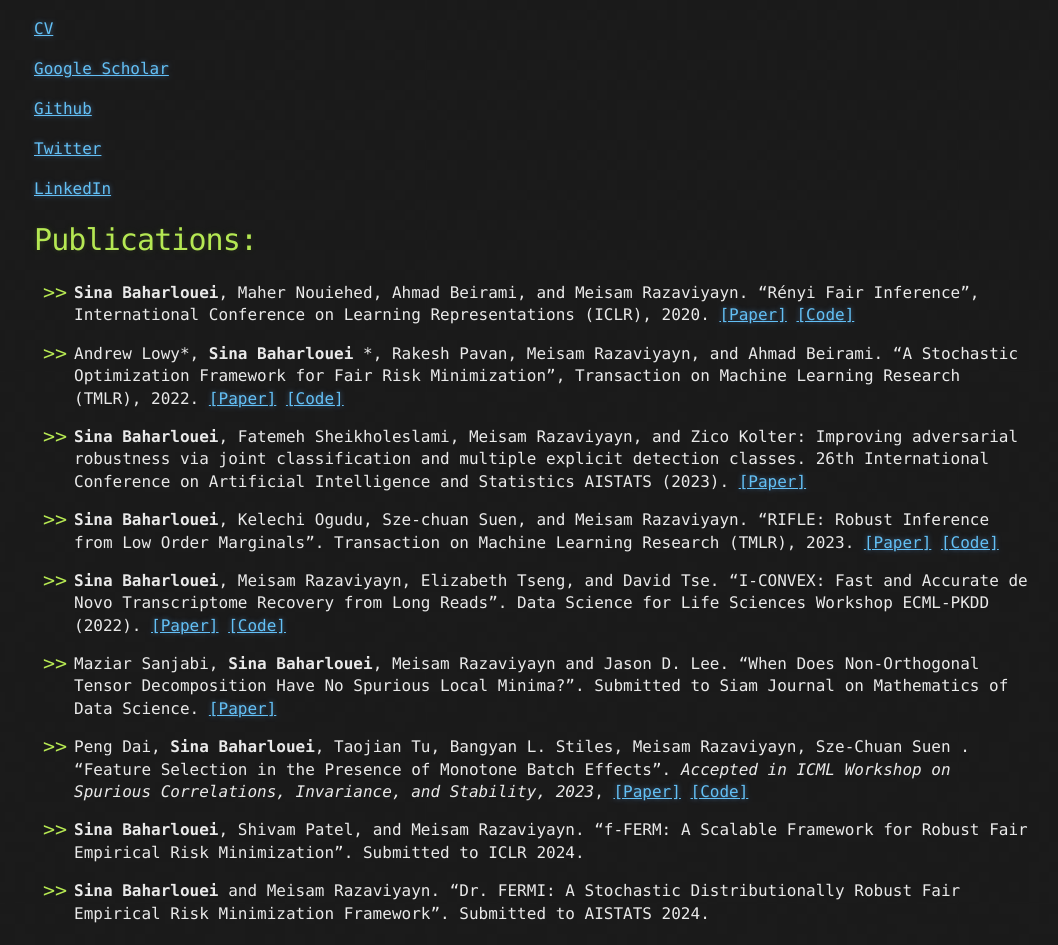
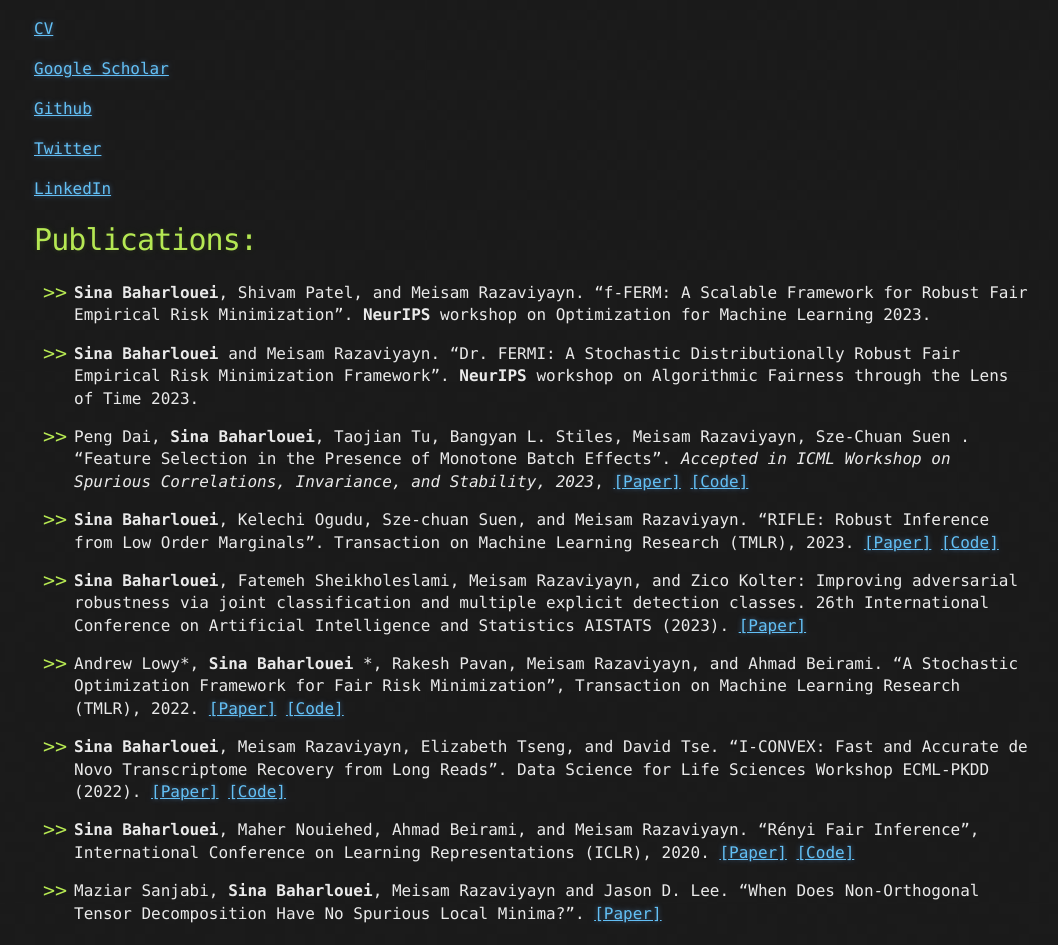
Before and after one commit to sinaBaharlouei/SinaBhr.github.io, a Jekyll site: the page built from index.md, in a window 1280 px wide and 1400 px high, scrolled down 238 px. Shown: the part 455-1400 px from the top of the window, without its empty margins (106-1164 px from the left). Built offline with Jekyll 4.4.1, drawn with Linux system fonts in a browser that asks for light colours; our own code applies the rules of GitHub Pages for plain Markdown files; the repository's description, which GitHub fills in, is left out.

Commit message:
Update index.md

```diff
--- a/index.md
+++ b/index.md
@@ -18,27 +18,21 @@ My name is Sina Baharlouei and I am a Ph.D. student at the University of Souther
 
 # Publications:
 
+* **Sina Baharlouei**, Shivam Patel, and Meisam Razaviyayn. "f-FERM: A Scalable Framework for Robust Fair Empirical Risk Minimization". **NeurIPS** workshop on Optimization for Machine Learning 2023.
+
+* **Sina Baharlouei** and Meisam Razaviyayn. "Dr. FERMI: A Stochastic Distributionally Robust Fair Empirical Risk Minimization Framework". **NeurIPS** workshop on Algorithmic Fairness through the Lens of Time 2023.
+
+* Peng Dai, **Sina Baharlouei**, Taojian Tu, Bangyan L. Stiles, Meisam Razaviyayn, Sze-Chuan Suen . "Feature Selection in the Presence of Monotone Batch Effects". _Accepted in ICML Workshop on Spurious Correlations, Invariance, and Stability, 2023_, [[Paper]](https://openreview.net/pdf?id=pgspyMlru0) [[Code]](https://github.com/DesPeradoGoden/Feature-Selection-in-the-Presence-of-Monotone-Batch-Effects)
+
+* **Sina Baharlouei**, Kelechi Ogudu, Sze-chuan Suen, and Meisam Razaviyayn. "RIFLE: Robust Inference from Low Order Marginals". Transaction on Machine Learning Research (TMLR), 2023. [[Paper]](https://openreview.net/forum?id=oud7Ny0KQy) [[Code]](https://github.com/optimization-for-data-driven-science/RIFLE)
+
+* **Sina Baharlouei**, Fatemeh Sheikholeslami, Meisam Razaviyayn, and Zico Kolter: Improving adversarial robustness via joint classification and multiple explicit detection classes. 26th International Conference on Artificial Intelligence and Statistics AISTATS (2023). [[Paper]](https://arxiv.org/pdf/2210.14410.pdf)
+
+* Andrew Lowy*, **Sina Baharlouei** *, Rakesh Pavan, Meisam Razaviyayn, and Ahmad Beirami. "A Stochastic Optimization Framework for Fair Risk Minimization", Transaction on Machine Learning Research (TMLR), 2022. [[Paper]](https://arxiv.org/pdf/2102.12586.pdf) [[Code]](https://github.com/optimization-for-data-driven-science/FERMI)
+
+* **Sina Baharlouei**, Meisam Razaviyayn, Elizabeth Tseng, and David Tse. "I-CONVEX: Fast and Accurate de Novo Transcriptome Recovery from Long Reads". Data Science for Life Sciences Workshop ECML-PKDD (2022). [[Paper]](https://www.biorxiv.org/content/10.1101/2020.09.28.317594v1.full.pdf) [[Code]](https://github.com/sinaBaharlouei/I-CONVEX)
+
 * **Sina Baharlouei**, Maher Nouiehed, Ahmad Beirami, and Meisam Razaviyayn. "Rényi Fair Inference", International Conference on Learning Representations (ICLR), 2020.
 [[Paper]](https://arxiv.org/pdf/1906.12005.pdf) [[Code]](https://github.com/optimization-for-data-driven-science/Renyi-Fair-Inference)
 
-* Andrew Lowy*, **Sina Baharlouei** *, Rakesh Pavan, Meisam Razaviyayn, and Ahmad Beirami. "A Stochastic Optimization Framework for Fair Risk Minimization", Transaction on Machine Learning Research (TMLR), 2022. [[Paper]](https://arxiv.org/pdf/2102.12586.pdf) [[Code]](https://github.com/optimization-for-data-driven-science/FERMI)
-
-* **Sina Baharlouei**, Fatemeh Sheikholeslami, Meisam Razaviyayn, and Zico Kolter: Improving adversarial robustness via joint classification and multiple explicit detection classes. 26th International Conference on Artificial Intelligence and Statistics AISTATS (2023). [[Paper]](https://arxiv.org/pdf/2210.14410.pdf)
-
-
-* **Sina Baharlouei**, Kelechi Ogudu, Sze-chuan Suen, and Meisam Razaviyayn. "RIFLE: Robust Inference from Low Order Marginals". Transaction on Machine Learning Research (TMLR), 2023. [[Paper]](https://openreview.net/forum?id=oud7Ny0KQy) [[Code]](https://github.com/optimization-for-data-driven-science/RIFLE)
-
-
-* **Sina Baharlouei**, Meisam Razaviyayn, Elizabeth Tseng, and David Tse. "I-CONVEX: Fast and Accurate de Novo Transcriptome Recovery from Long Reads". Data Science for Life Sciences Workshop ECML-PKDD (2022). [[Paper]](https://www.biorxiv.org/content/10.1101/2020.09.28.317594v1.full.pdf) [[Code]](https://github.com/sinaBaharlouei/I-CONVEX)
-
-
-* Maziar Sanjabi, **Sina Baharlouei**, Meisam Razaviyayn and Jason D. Lee. "When Does Non-Orthogonal Tensor Decomposition Have No Spurious Local Minima?". Submitted to
-Siam Journal on Mathematics of Data Science. [[Paper]](https://arxiv.org/pdf/1911.09815.pdf)
-
-* Peng Dai, **Sina Baharlouei**, Taojian Tu, Bangyan L. Stiles, Meisam Razaviyayn, Sze-Chuan Suen . "Feature Selection in the Presence of Monotone Batch Effects". _Accepted in ICML Workshop on Spurious Correlations, Invariance, and Stability, 2023_, [[Paper]](https://openreview.net/pdf?id=pgspyMlru0) [[Code]](https://github.com/DesPeradoGoden/Feature-Selection-in-the-Presence-of-Monotone-Batch-Effects)
-
-
-* **Sina Baharlouei**, Shivam Patel, and Meisam Razaviyayn. "f-FERM: A Scalable Framework for Robust Fair Empirical Risk Minimization". Submitted to ICLR 2024.
-
-
-* **Sina Baharlouei** and Meisam Razaviyayn. "Dr. FERMI: A Stochastic Distributionally Robust Fair Empirical Risk Minimization Framework". Submitted to AISTATS 2024.
+* Maziar Sanjabi, **Sina Baharlouei**, Meisam Razaviyayn and Jason D. Lee. "When Does Non-Orthogonal Tensor Decomposition Have No Spurious Local Minima?". [[Paper]](https://arxiv.org/pdf/1911.09815.pdf)
```
